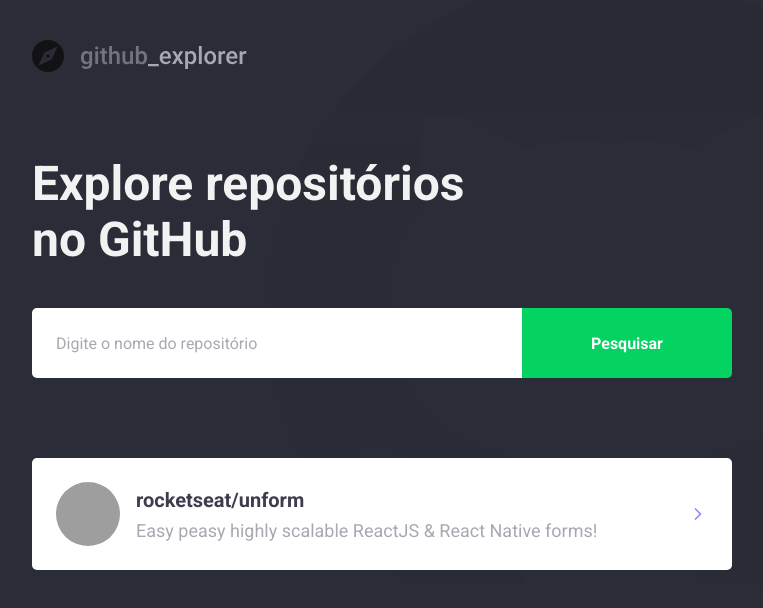
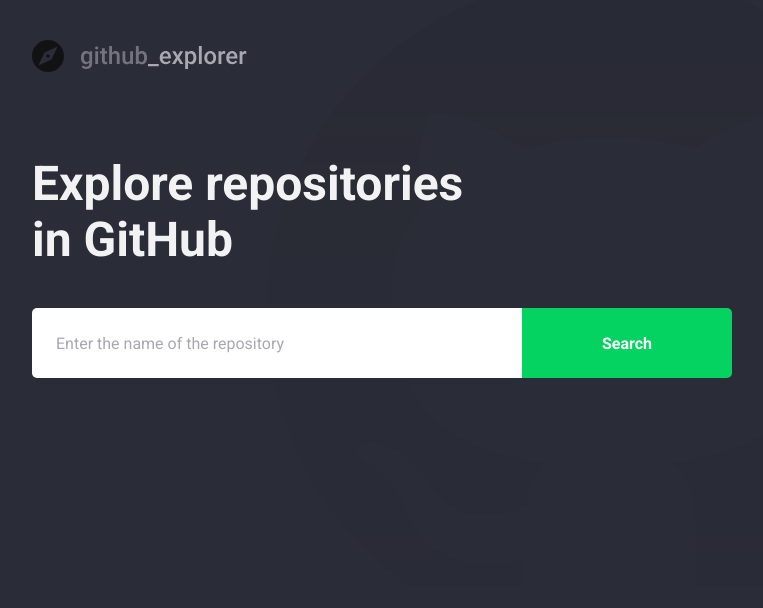
Before and after one commit to elvinciqueira/github-explorer, a React (Create React App) app: page / in a window 1280 px wide. Shown: the top 608 px of the page, without its empty margins (148-911 px from the left). Built offline with nearby package versions, Linux system fonts and the light colour scheme; grey boxes are pictures that could not be loaded.

Commit message:
feat: conectando a API

```diff
--- a/package.json
+++ b/package.json
@@ -11,6 +11,7 @@
     "@types/react": "^16.9.0",
     "@types/react-dom": "^16.9.0",
     "@types/react-router-dom": "^5.1.4",
+    "axios": "^0.19.2",
     "polished": "^3.5.2",
     "react": "^16.13.1",
     "react-dom": "^16.13.1",
--- a/src/pages/Dashboard/index.tsx
+++ b/src/pages/Dashboard/index.tsx
@@ -1,35 +1,69 @@
-import React from 'react';
+import React, { useState, FormEvent } from 'react';
 import { FiChevronRight } from 'react-icons/fi';
+import api from '../../services/api';
 
 import logoImg from '../../assets/logo.svg';
 
 import { Title, Form, Repositories } from './styles';
 
-const Dashboard: React.FC = () => (
+interface Repository {
+  full_name: string;
+  description: string;
+  owner: {
+    login: string;
+    avatar_url: string;
+  };
+}
+
+const Dashboard: React.FC = () => {
+  const [newRepo, setNewRepo] = useState('');
+  const [repositories, setRepositories] = useState<Repository[]>([]);
+
+  async function handleAddRepository(
+    event: FormEvent<HTMLFormElement>,
+  ): Promise<void> {
+    event.preventDefault();
+
+    const response = await api.get<Repository>(`repos/${newRepo}`);
+
+    const repository = response.data;
+
+    setRepositories([...repositories, repository]);
+    setNewRepo('');
+  }
+
+  return (
     <>
       <img src={logoImg} alt="Logo" />
-    <Title>Explore repositórios no GitHub</Title>
+      <Title>Explore repositories in GitHub</Title>
 
-    <Form>
-      <input placeholder="Digite o nome do repositório" />
-      <button type="submit">Pesquisar</button>
+      <Form onSubmit={handleAddRepository}>
+        <input
+          value={newRepo}
+          onChange={(event) => setNewRepo(event.target.value)}
+          placeholder="Enter the name of the repository"
+        />
+        <button type="submit">Search</button>
       </Form>
 
       <Repositories>
-      <a href="#teste">
+        {repositories.map((repository) => (
+          <a key={repository.full_name} href="teste">
             <img
-          src="https://avatars0.githubusercontent.com/u/42623554?s=460&u=a3a49601be691e3addf7295621fbbf6acf2ed5da&v=4"
-          alt="Elvin Ciqueira"
+              src={repository.owner.avatar_url}
+              alt={repository.owner.login}
             />
             <div>
-          <strong>rocketseat/unform</strong>
-          <p>Easy peasy highly scalable ReactJS & React Native forms!</p>
+              <strong>{repository.full_name}</strong>
+              <p>{repository.description}</p>
             </div>
 
             <FiChevronRight size={20} />
           </a>
+        ))}
       </Repositories>
     </>
   );
+};
 
 export default Dashboard;
--- a/src/pages/Dashboard/styles.ts
+++ b/src/pages/Dashboard/styles.ts
@@ -76,7 +76,8 @@
     }
 
     div {
-      margin-left: 16px;
+      margin: 0 16px;
+      flex: 1;
 
       strong {
         font-size: 20px;
--- /dev/null
+++ b/src/services/api.ts
@@ -0,0 +1,7 @@
+import axios from 'axios';
+
+const api = axios.create({
+  baseURL: 'https://api.github.com/',
+});
+
+export default api;
```
Also changed, not shown: .eslintrc.json, 1 other file (tests, documents, lock files or other folders). Lines whose indentation alone changed are shown as unchanged.
